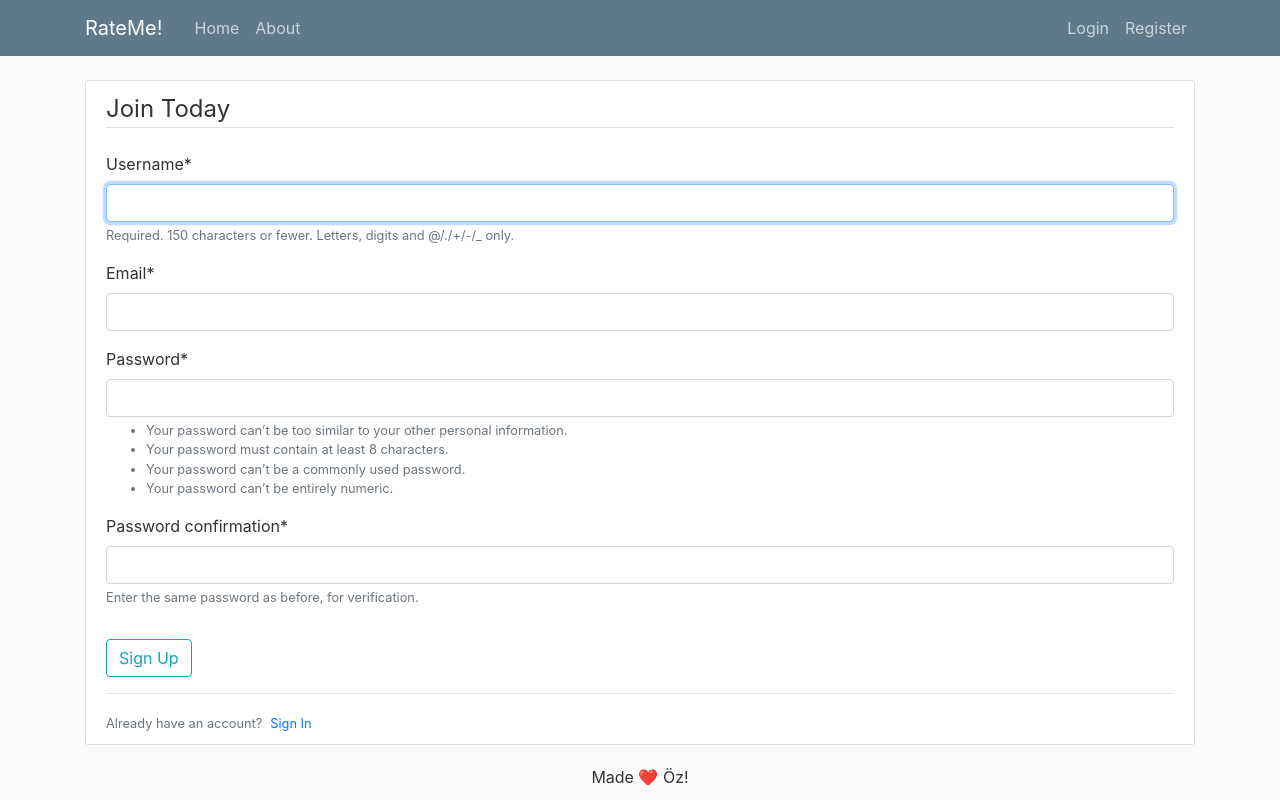
After one commit to ozguripekci/Django-Blog-App, a Django app: page /users/register/ in a window 1280 px wide. The commit adds this page. Run offline with Django 4.2, Linux system fonts and the light colour scheme; some libraries are stand-ins or nearby versions.

Commit message:
User forms

```diff
--- a/blog/templates/navbar.html
+++ b/blog/templates/navbar.html
@@ -1,4 +1,4 @@
-<header class="site-header sticky-top">
+<header class="site-header">
     <nav class="navbar navbar-expand-md navbar-dark bg-steel fixed-top">
         <div class="container">
             <a class="navbar-brand mr-4" href="{% url 'blog:list' %}">RateMe!</a>
@@ -13,16 +13,12 @@
                 </div>
                 <!-- Navbar Right Side -->
                 <div class="navbar-nav">
-                    <form class="form-inline">
-                    <input class="form-control mr-sm-2" type="search" placeholder="Search" aria-label="Search">
-                    <button class="btn btn-outline-warning my-2 my-sm-0" type="submit">Search</button>
-                    </form>
                     {% if user.is_authenticated %}
                     <a class="nav-item nav-link" href="#">Logout</a>
                     <a class="nav-item nav-link" href="#">Profile</a>
                     <a class="nav-item nav-link" href="{% url 'blog:create' %}">New Post</a>
                     {% else %}
-                    <a class="nav-item nav-link" href="{% url 'login' %}">Login</a>
+                    <a class="nav-item nav-link" href="#">Login</a>
                     <a class="nav-item nav-link" href="{% url 'register' %}">Register</a>
                     {% endif %}
                 </div>
--- a/main/urls.py
+++ b/main/urls.py
@@ -20,7 +20,8 @@ from django.conf.urls.static import static
 
 urlpatterns = [
     path('admin/', admin.site.urls),
-    path('', include('blog.urls'))
+    path('', include('blog.urls')),
+    path('users/', include('users.urls'))
 ]
 
 if settings.DEBUG:
--- /dev/null
+++ b/users/forms.py
@@ -0,0 +1,46 @@
+from django import forms
+from django.contrib.auth.models import User
+from django.contrib.auth.forms import UserCreationForm, PasswordResetForm
+from django.forms import fields
+from .models import Profile
+
+
+class RegistrationForm(UserCreationForm):
+    email = forms.EmailField()  #override ettik. boş bırakınca default required true oldu
+
+    class Meta:
+        model = User
+        fields = ("username", "email")
+
+    def clean_email(self):
+        email = self.cleaned_data['email']
+        if User.objects.filter(email=email).exists():
+            raise forms.ValidationError("Please use another Email, that one already taken")
+        return email
+
+    # If there is 'a' letter in the firstname, it will be not accepted.
+    # def clean_first_name(self):
+    #     name = self.cleaned_data("first_name")
+    #     if "a" in name:
+    #         raise forms.ValidationError("Your name includes A")
+    #     return name
+
+class ProfileUpdateForm(forms.ModelForm):
+
+    class Meta:
+        model = Profile
+        fields = ("image", "bio")
+
+class UserUpdateForm(forms.ModelForm):
+
+    class Meta:
+        model = User
+        fields = ("username", "email")
+
+class PasswordResetEmailCheck(PasswordResetForm):
+
+    def clean_email(self):
+        email = self.cleaned_data["email"]
+        if not User.objects.filter(email=email).exists():
+            raise forms.ValidationError("There is no email")
+        return email
--- /dev/null
+++ b/users/templates/users/register.html
@@ -0,0 +1,22 @@
+{% extends 'base.html' %} {% block title %}Register{% endblock %}
+{% load crispy_forms_tags %}
+{% block content %}
+<div class="content-section">
+    <form action="" method="post">
+        {% csrf_token %}
+        <fieldset class="form-group">
+            <legend class="border-bottom mb-4">Join Today</legend>
+            {{ form|crispy }}
+        </fieldset>
+        <div class="form-group">
+            <button class="btn btn-outline-info" type="submit">Sign Up</button>
+        </div>
+    </form>
+    <div class="border-top pt-3">
+        <small class="text-muted">
+            Already have an account?<a class="ml-2" href="{% url 'login'  %}">Sign In</a>
+        </small>
+    </div>
+
+</div>
+{% endblock %}
--- /dev/null
+++ b/users/urls.py
@@ -0,0 +1,17 @@
+from django.urls import path
+from django.contrib.auth import views as auth_views
+from .views import register, profile
+from .forms import PasswordResetEmailCheck
+
+
+urlpatterns = [
+    path("register/", register, name="register"),
+    path("profile/", profile, name="profile"),
+    path("login/", auth_views.LoginView.as_view(template_name="users/login.html"), name="login"),
+    path("logout/", auth_views.LogoutView.as_view(template_name="users/logout.html"), name="logout"),
+    path("password-reset/", auth_views.PasswordResetView.as_view(template_name="users/password_reset_email.html", form_class=PasswordResetEmailCheck), name="password_reset"),
+    path("password-reset/done/", auth_views.PasswordResetDoneView.as_view(template_name="users/password_reset_done.html"), name="password_reset_done"),
+    path("password-reset-confirm/<uidb64>/<token>", auth_views.PasswordResetConfirmView.as_view(template_name="users/password_reset_confirm.html"), name="password_reset_confirm"),
+    path("password-reset-complete/", auth_views.PasswordResetCompleteView.as_view(template_name="users/password_reset_complete.html"), name="password_reset_complete"),
+
+]
--- a/users/views.py
+++ b/users/views.py
@@ -1,3 +1,36 @@
-from django.shortcuts import render
 
-# Create your views here.
+from django.shortcuts import render, redirect
+from .forms import RegistrationForm, UserUpdateForm, ProfileUpdateForm
+from django.contrib import messages
+
+def register(request):
+    form = RegistrationForm(request.POST or None)
+    if request.user.is_authenticated:
+        messages.warning(request, "You are already have an account!")
+        return redirect("blog:list")
+    if form.is_valid():
+        form.save()
+        name = form.cleaned_data["username"]
+        messages.success(request, f"Account created for {name}")
+        return redirect("login")
+
+    context = {
+        "form" : form
+    }
+    return render(request, "users/register.html", context)
+
+def profile(request):
+    u_form = UserUpdateForm(request.POST or None, instance=request.user)
+    p_form = ProfileUpdateForm(request.POST or None, instance=request.user.profile, files=request.FILES)
+
+    if u_form.is_valid() and p_form.is_valid():
+        u_form.save()
+        p_form.save()
+        messages.success(request, "Your profile has been updated!")
+        return redirect(request.path)
+
+    context = {
+        "u_form" : u_form,
+        "p_form" : p_form
+    }
+    return render(request, "users/profile.html", context)
```
Also changed, not shown: blog/migrations/0010_alter_post_status.py (added).
